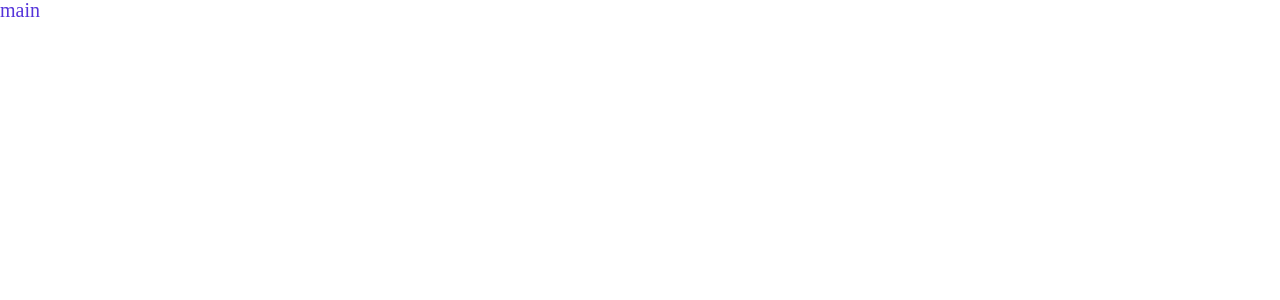
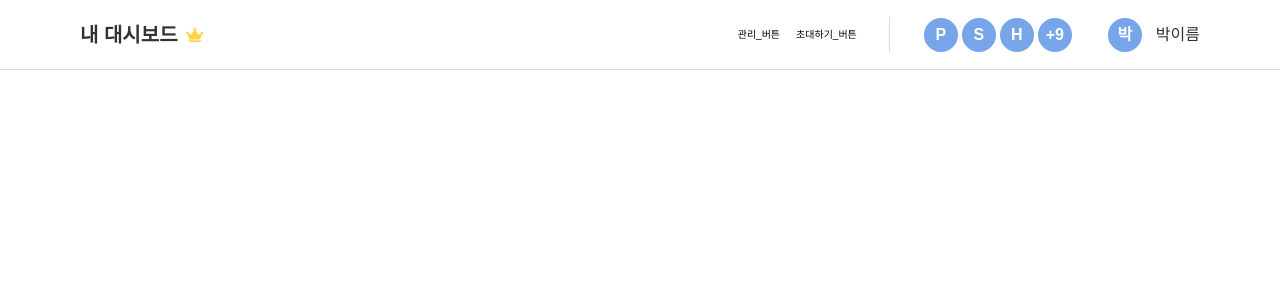
Before and after one commit to thgus5335/DoThisDoThat, a Next.js app: page / in a window 1280 px wide. Shown: the top 300 px of the page. Built offline with nearby package versions, Linux system fonts and the light colour scheme.

Commit message:
Style: 헤더 컴포넌트 UI 구현

```diff
--- /dev/null
+++ b/src/components/common/Header/Header.module.scss
@@ -0,0 +1,98 @@
+.header {
+  display: flex;
+  width: 100%;
+  height: 7rem;
+  align-items: center;
+  justify-content: space-between;
+  padding: 0 8rem;
+  border-bottom: 1px solid $gray_D9;
+  background: $white_FF;
+}
+
+.title {
+  display: flex;
+  align-items: center;
+  color: $black_33;
+  gap: 0.8rem;
+  white-space: nowrap;
+
+  @include text-xl(700);
+}
+
+.operation {
+  display: flex;
+  align-items: center;
+  gap: 3.2rem;
+}
+
+.button {
+  display: flex;
+  gap: 1.6rem;
+}
+
+.line {
+  display: flex;
+  height: 3.5rem;
+  border-left: 1px solid $gray_D9;
+}
+
+.memberprofileGroup {
+  display: flex;
+  gap: -10rem;
+}
+
+.memberProfile {
+  position: relative;
+  display: flex;
+  width: 3.8rem;
+  height: 3.8rem;
+  align-items: center;
+  justify-content: center;
+  border: 0.2rem solid $white_FF;
+  border-radius: 50%;
+  background-color: $blue_76;
+  color: $white_FF;
+
+  @include text-m(600);
+}
+
+.plusProfile {
+  display: flex;
+  width: 3.8rem;
+  height: 3.8rem;
+  align-items: center;
+  justify-content: center;
+  border: 0.2rem solid $white_FF;
+  border-radius: 99px;
+  background-color: $blue_76;
+  color: $white_FF;
+
+  @include text-m(600);
+}
+
+.myprofileGroup {
+  display: flex;
+  gap: 1.2rem;
+}
+
+.myProfile {
+  display: flex;
+  width: 3.8rem;
+  height: 3.8rem;
+  align-items: center;
+  justify-content: center;
+  border: 0.2rem solid $white_FF;
+  border-radius: 99px;
+  background-color: $blue_76;
+  color: $white_FF;
+
+  @include text-m(600);
+}
+
+.myName {
+  display: flex;
+  align-items: center;
+  color: $black_33;
+
+  @include text-m(500);
+}
--- /dev/null
+++ b/src/components/common/Header/Header.tsx
@@ -0,0 +1,33 @@
+import Image from 'next/image';
+import styles from './Header.module.scss';
+import iconCrown from '@/src/assets/icons/crownIcon.svg';
+
+const Header = () => {
+  return (
+    <header className={styles.header}>
+      <div className={styles.title}>
+        <p>내 대시보드</p>
+        <Image src={iconCrown} alt="내가 만든 대시보드." />
+      </div>
+      <div className={styles.operation}>
+        <div className={styles.button}>
+          <p>관리_버튼</p>
+          <p>초대하기_버튼</p>
+        </div>
+        <div className={styles.line} />
+        <div className={styles.memberprofileGroup}>
+          <div className={styles.memberProfile}>P</div>
+          <div className={styles.memberProfile}>S</div>
+          <div className={styles.memberProfile}>H</div>
+          <div className={styles.plusProfile}>+9</div>
+        </div>
+        <div className={styles.myprofileGroup}>
+          <div className={styles.myProfile}>박</div>
+          <p className={styles.myName}>박이름</p>
+        </div>
+      </div>
+    </header>
+  );
+};
+
+export default Header;
--- a/src/pages/index.tsx
+++ b/src/pages/index.tsx
@@ -1,9 +1,11 @@
+import Header from '../components/common/Header/Header';
 import styles from './index.module.scss';
 
 export default function Home() {
   return (
     <>
-      <p className={styles.test}>main</p>
+      <Header />
+      {/* <p className={styles.test}>main</p> */}
     </>
   );
 }
--- a/styles/reset.scss
+++ b/styles/reset.scss
@@ -15,7 +15,6 @@ time, mark, audio, video {
 	padding: 0;
 	border: 0;
 	margin: 0;
-	font: inherit;
 	vertical-align: baseline;
 }
 
```
Also changed, not shown: src/assets/icons/gnb/gnb/header5/8541713_crown_icon 4.svg (added).
